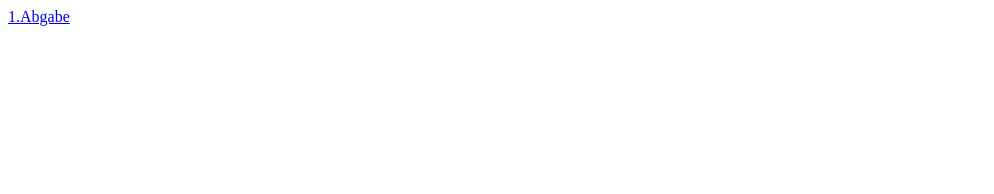
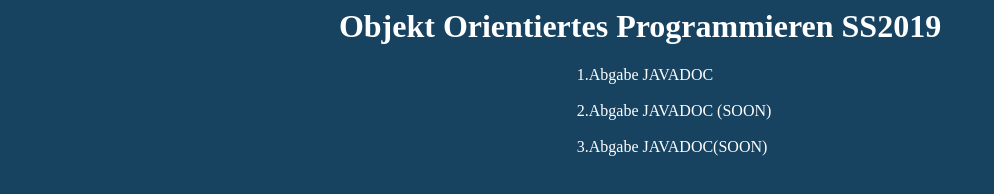
Before and after one commit to fugohan/oop, a plain HTML site: page index.html in a window 1280 px wide. Shown: the whole page, without its empty margins (0-994 px from the left). Drawn offline with Linux system fonts and the light colour scheme.

Commit message:
Webpage test 0.001

```diff
--- a/index.html
+++ b/index.html
@@ -1,5 +1,54 @@
 <html>
+<head>
+  <style>
+    body {
+      background-color: #174260;
+    }
+    a {
+      color: white;
+      text-decoration:none;
+      margin-left:45%;
+
+
+
+
+    }
+    h1{
+      color:white;
+       text-align: center;
+    }
+
+    span {
+      position: relative;
+      z-index: 1;
+
+    }
+
+    span::before {
+      content: '';
+      position: absolute;
+      z-index: -1;
+      top: 0;
+      bottom: 0;
+      left: -0.25em;
+      right: -0.25em;
+      background-color: hsla(341, 97%, 59%, 0.75);
+      transform-origin: center right;
+      transform: scaleX(0);
+      transition: transform 0.2s ease-in-out;
+    }
+
+    span:hover::before {
+      transform: scaleX(1);
+      transform-origin: center left;
+    }
+    </style>
+  </head>
 <body>
-<a href="/1.Abgabe/Angabe/doc/index.html">1.Abgabe</a>
+
+  <h1>Objekt Orientiertes Programmieren SS2019</h1>
+  <span><a href="/1.Abgabe/Angabe/doc/index.html">1.Abgabe JAVADOC</a></span> <br/><br/>
+  <span><a href="/2.Abgabe/Angabe/doc/index.html">2.Abgabe JAVADOC (SOON)</a></span><br/><br/>
+  <span><a href="/3.Abgabe/Angabe/doc/index.html">3.Abgabe JAVADOC(SOON)</a></span>
 
 </body></html>
```
